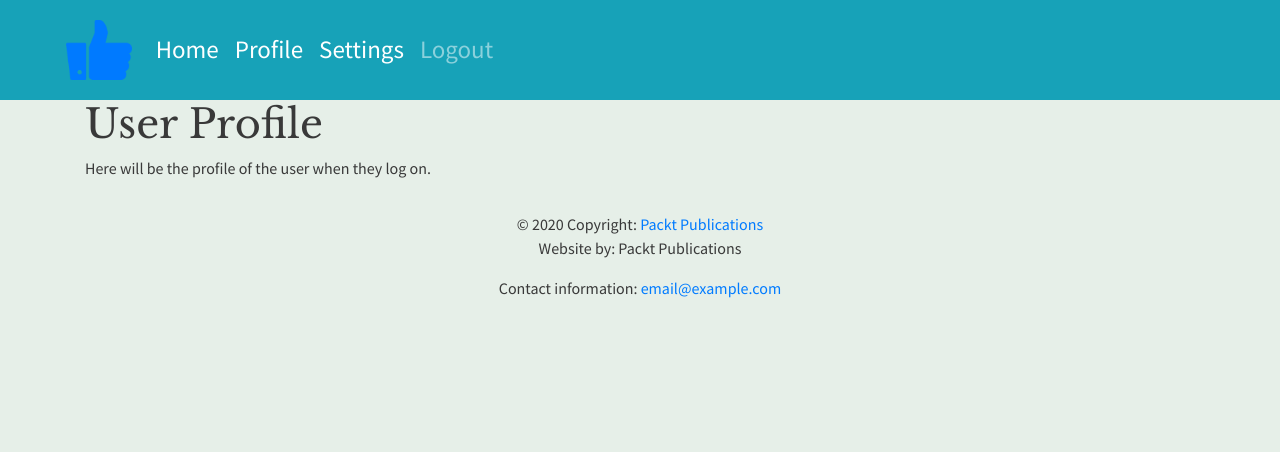
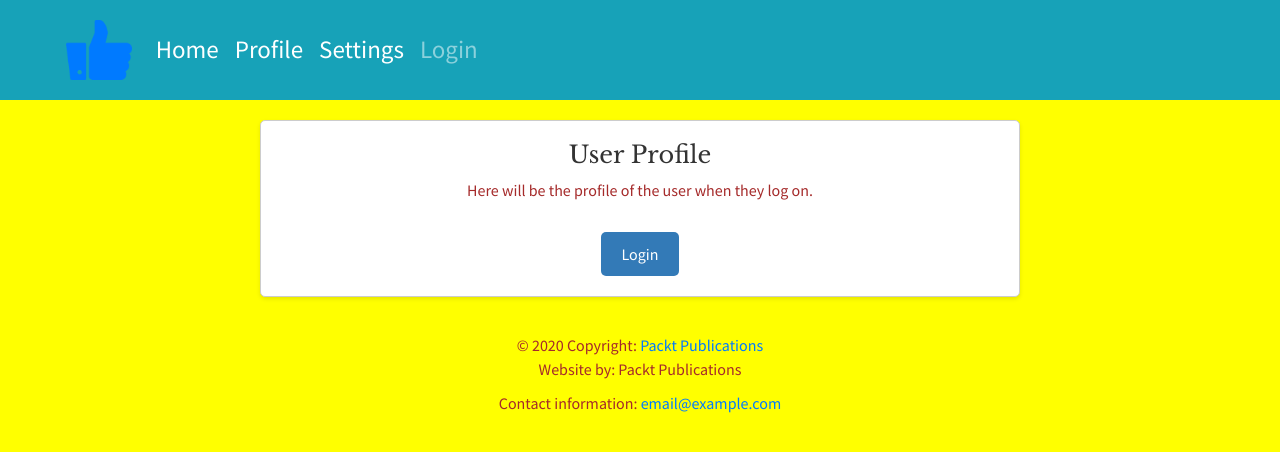
Before and after one commit to nuurlybekuly/final, a Django app: page /posts/profile_bef/ in a window 1280 px wide. Shown: the top 452 px of the page. Run offline with Django 3.2, Linux system fonts and the light colour scheme; some libraries are stand-ins or nearby versions.

Commit message:
updated koi

```diff
--- a/reviews/templates/reviews/before_logged_on.html
+++ b/reviews/templates/reviews/before_logged_on.html
@@ -1,10 +1,49 @@
 {% extends 'reviews/base.html' %}
+
+{% block styles %}
+    <style>
+        /* Add your custom CSS styles here */
+        .container {
+            max-width: 800px;
+            margin: 0 auto;
+            padding: 20px;
+        }
+        .profile {
+            background-color: #ffffff;
+            padding: 20px;
+            border: 1px solid #cccccc;
+            border-radius: 5px;
+            box-shadow: 0 2px 4px rgba(0, 0, 0, 0.1);
+        }
+        h1 {
+            font-size: 24px;
+            color: #333333;
+            margin-top: 0;
+        }
+        p {
+            margin-bottom: 10px;
+        }
+        .profile{
+           text-align: center;
+       }
+       .login-button {
+            background-color: #337ab7;
+            color: #ffffff;
+            padding: 10px 20px;
+            border-radius: 5px;
+            text-decoration: none;
+            display: inline-block;
+            margin-top: 20px;
+        }
+    </style>
+{% endblock %}
 
 {% block content %}
     <div class="container">
         <div class="profile">
-            <h1>User Profile</h1>
+            <h1 class="main_word">User Profile</h1>
             <p>Here will be the profile of the user when they log on.</p>
+            <a href="/login" class="login-button">Login</a>
             <!-- Add more profile information here -->
         </div>
     </div>
--- a/static/main.css
+++ b/static/main.css
@@ -27,10 +27,31 @@ textarea{
 
 body {
    font-family: 'Source Sans Pro', sans-serif;
-    background-color: #e6efe8;
-   color: #393939;
+   background-color: yellow;
+   color: brown;
 }
 
 h1, h2, h3, h4, h5, h6 {
     font-family: 'Libre Baskerville', serif;
 }
+        .container {
+            max-width: 800px;
+            margin: 0 auto;
+            padding: 20px;
+       }
+
+        .profile {
+            background-color: #ffffff;
+            padding: 20px;
+            border: 1px solid #cccccc;
+            border-radius: 5px;
+            box-shadow: 0 2px 4px rgba(0, 0, 0, 0.1);
+        }
+        h1 {
+            font-size: 24px;
+            color: #333333;
+            margin-top: 0;
+        }
+        p {
+            margin-bottom: 10px;
+        }
--- a/templates/base.html
+++ b/templates/base.html
@@ -15,6 +15,8 @@
     <link rel="stylesheet" href="{% static 'main.css' %}">
     <link rel="stylesheet" href="https://fonts.googleapis.com/css?family=Libre+Baskerville|Source+Sans+Pro&display=swap">
   </head>
+  {% block styles %}
+  {% endblock %}
   <body>
         <nav id="total_nav" class="navbar navbar-expand-sm navbar-dark bg-info sticky-top">
           <a class="navbar-brand" href="/">{% block brand %}<img src="{% static 'logoliked.png' %}">{% endblock %}</a>
@@ -33,7 +35,7 @@
                 <a class="nav-link" href="/posts/">Settings <span class="sr-only">(current)</span></a>
               </li>
               <li class="nav-item">
-                <a class="nav-link" href="/logout">Logout</a>
+                {% block button %}<a class="nav-link" href="/logout">Login</a>{% endblock %}
               </li>
             </ul>
             </div>
--- /dev/null
+++ b/templates/logout.html
@@ -0,0 +1,5 @@
+{% extends 'base.html' %}
+{% load static %}
+{% block button %}
+<a class="nav-link" href="/logout">Logout</a>
+{% endblock %}
```
